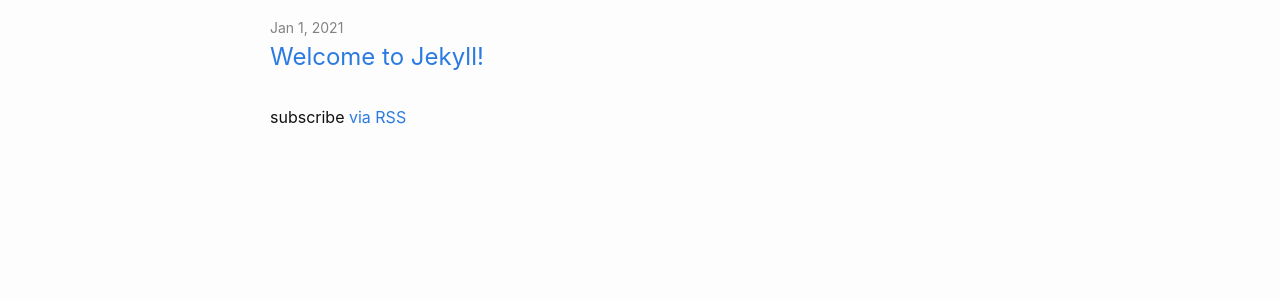
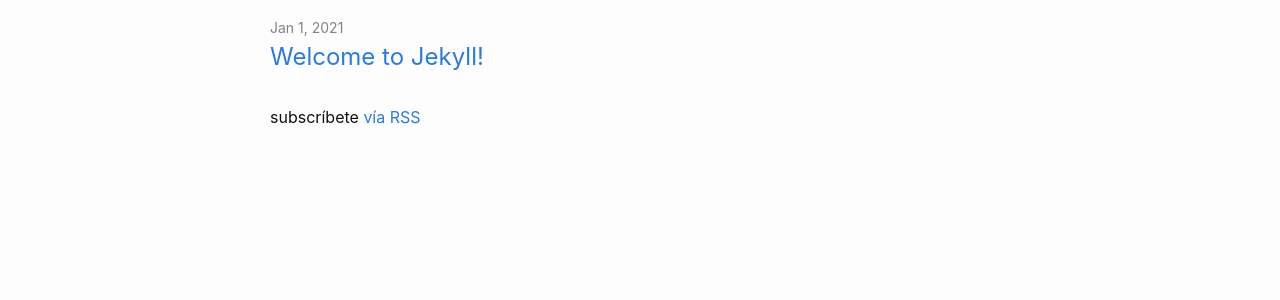
Before and after one commit to chavezbosquez/chavezbosquez.github.io, a Jekyll site: the page built from index.markdown, in a window 1280 px wide. Shown: the part 224-524 px from the top of the page. Built offline with Jekyll 4.4.1, drawn with Linux system fonts in a browser that asks for light colours.

Commit message:
Cambio del texto a Español

```diff
--- a/_layouts/home.html
+++ b/_layouts/home.html
@@ -28,7 +28,7 @@ layout: default
       {%- endfor -%}
     </ul>
 
-    <p class="rss-subscribe">subscribe <a href="{{ "/feed.xml" | relative_url }}">via RSS</a></p>
+    <p class="rss-subscribe">subscríbete <a href="{{ "/feed.xml" | relative_url }}">vía RSS</a></p>
   {%- endif -%}
 
 </div>
```
